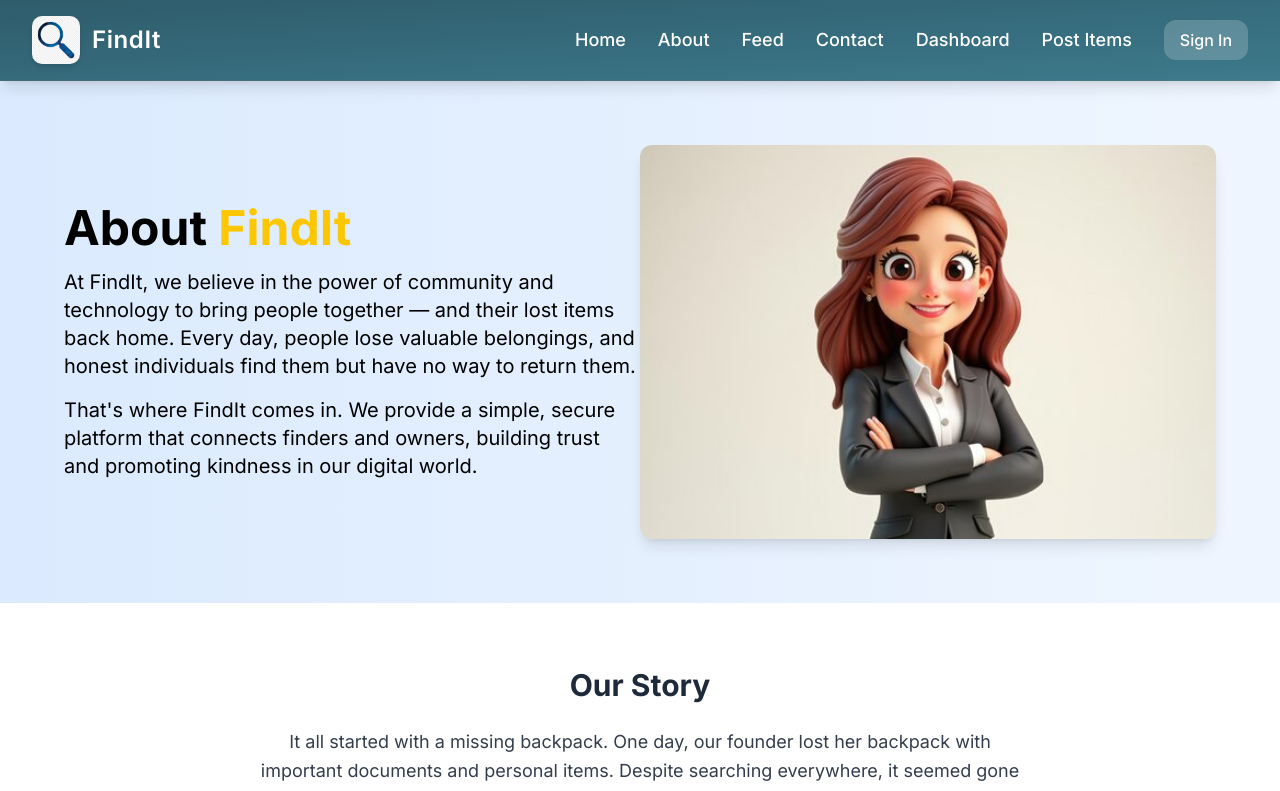
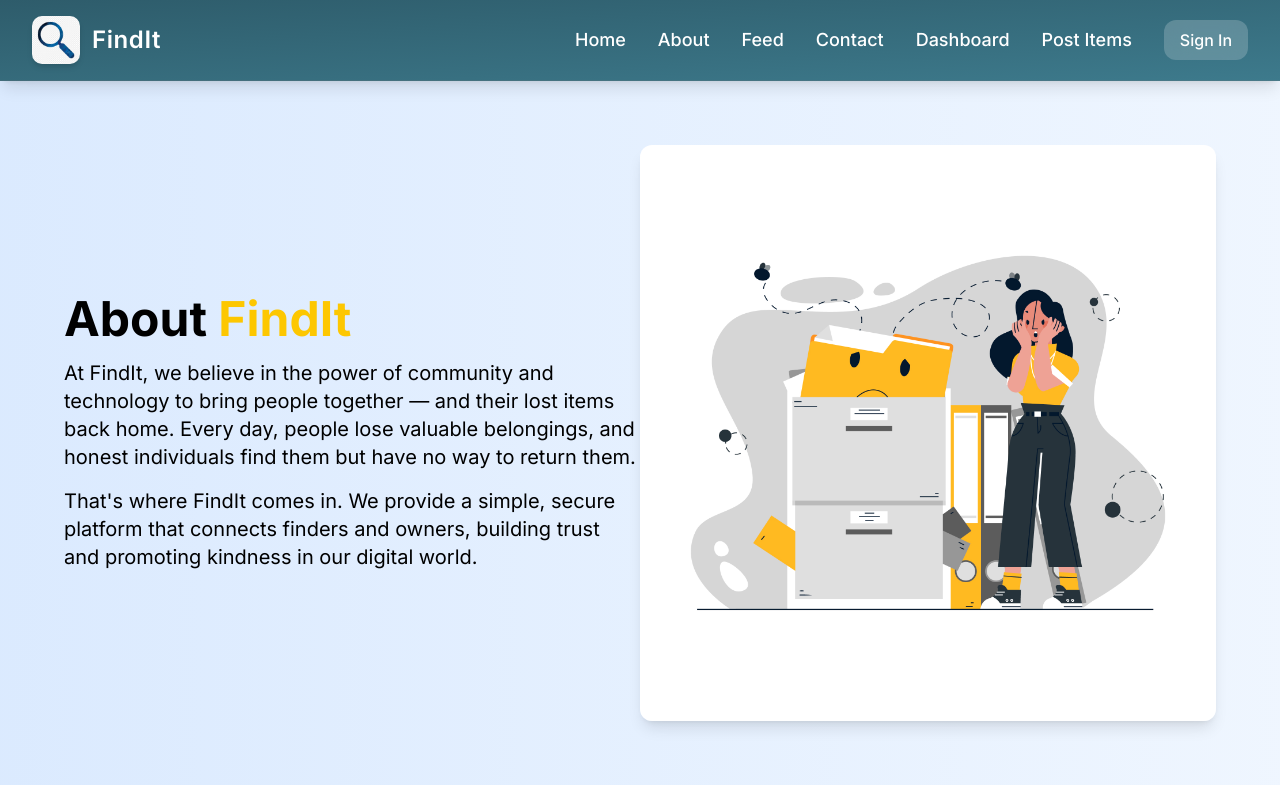
Before and after one commit to mailktayyabali/Lost-and-found, a React (Vite) app in the folder frontend/: page /about in a window 1280 px wide. Shown: the top 791 px of the page. Built offline with nearby package versions, Linux system fonts and the light colour scheme.

Commit message:
Refactor code structure for improved readability and maintainability

```diff
--- a/frontend/src/components/FeedPostCard.jsx
+++ b/frontend/src/components/FeedPostCard.jsx
@@ -55,7 +55,7 @@ function FeedPostCard({ post }) {
         <button
           type="button"
           onClick={handleViewDetails}
-          className="mt-3 w-full bg-gray-800 text-white py-2 rounded-xl text-sm font-medium hover:bg-gray-900 transition"
+          className="mt-3 w-full bg-[#2E5C6B] text-white py-2 rounded-xl text-sm font-medium hover:bg-[#1f3d47] transition"
         >
           View Details
         </button>
--- a/frontend/src/pages/About.jsx
+++ b/frontend/src/pages/About.jsx
@@ -41,7 +41,7 @@ function About() {
           </p>
         </div>
         <img
-          src="/assets/images/team1.jpg"
+          src="/assets/images/abouthero.jpg"
           alt="About FindIt"
           className="md:w-1/2 rounded-xl shadow-lg"
         />
@@ -143,8 +143,12 @@ function About() {
                 {/* BACK SIDE */}
                 <div className="flip-card-back rounded-2xl p-6 flex flex-col items-center justify-center bg-gradient-to-br from-[#346B7D] to-[#6EAAB8] text-white shadow-lg">
                   <h3 className="text-xl font-semibold mb-3">{member.name}</h3>
-                  <p className="text-sm font-medium mb-2 opacity-80">{member.role}</p>
-                  <p className="text-center text-sm leading-relaxed opacity-90">{member.bio}</p>
+                  <p className="text-sm font-medium mb-2 opacity-80">
+                    {member.role}
+                  </p>
+                  <p className="text-center text-sm leading-relaxed opacity-90">
+                    {member.bio}
+                  </p>
                 </div>
               </div>
             </div>
```
Also changed, not shown: frontend/public/assets/images/abouthero.jpg (renamed from frontend/public/assets/homepic.jpg).
